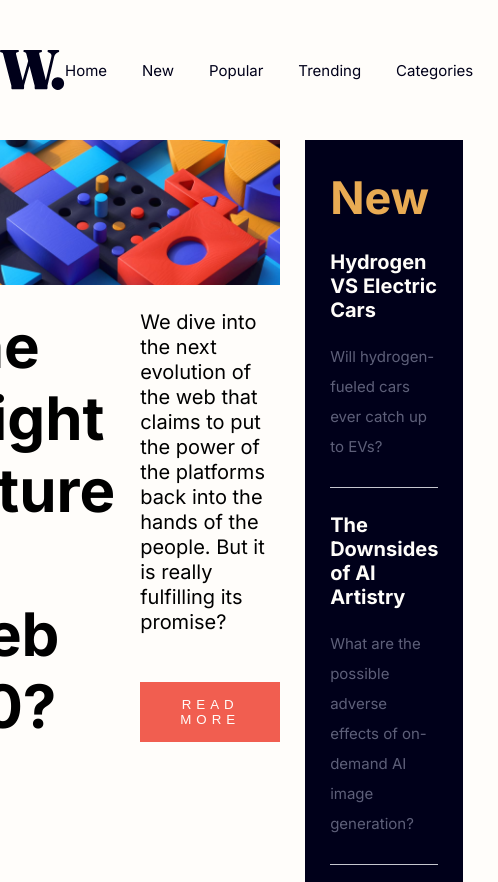
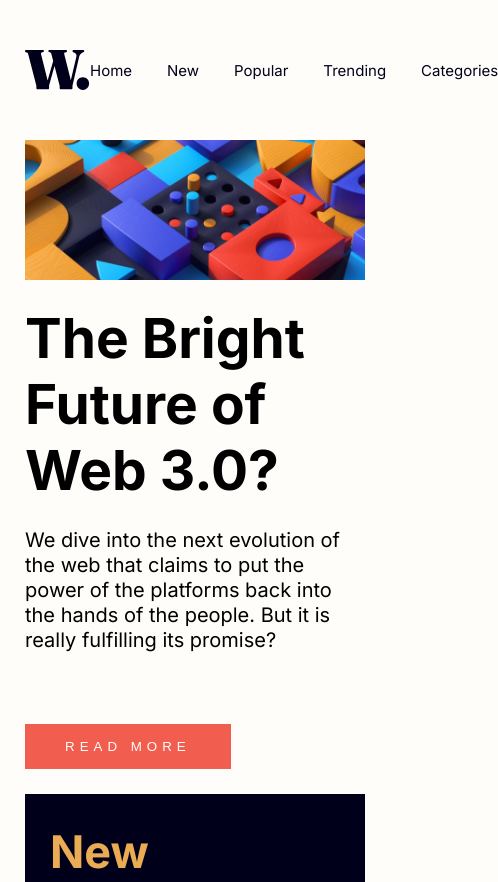
Before and after one commit to oliverpa-dev/News-Home-Page, a website: page index.html in a window 390 px wide. Shown: the top 882 px of the page, 498 px wide, since content can reach past the window. Drawn offline with Linux system fonts and the light colour scheme.

Commit message:
Add: Responsive design 1200px and 918px

```diff
--- a/styles.scss
+++ b/styles.scss
@@ -41,7 +41,7 @@ body {
     display: flex;
     justify-content: space-between;
     align-items: center;
-    padding: 5rem 0 5rem 0;
+    padding: 5rem 2.5rem;
     width: inherit;
     max-width: 1200px;
     margin: auto;
@@ -79,6 +79,7 @@ body {
   width: 100%;
 
   &__wrapper {
+    padding: 0 2.5rem;
     width: inherit;
     max-width: 1200px;
     display: flex;
@@ -95,7 +96,6 @@ body {
       &--left {
         display: flex;
         flex-direction: column;
-        max-width: 850px;
         gap: 2.5rem;
 
         img {
@@ -104,7 +104,6 @@ body {
 
         &_copy {
           display: flex;
-          flex-direction: row;
           gap: 2.5rem;
 
           &-headline {
@@ -114,13 +113,11 @@ body {
 
           &-cta {
             max-width: 425px;
-            display: flex;
-            flex-direction: column;
-            justify-content: space-between;
 
             p {
               line-height: 2.5rem;
               font-size: 2rem;
+              margin-bottom: 71px;
             }
 
             button {
@@ -221,3 +218,75 @@ body {
     }
   }
 }
+
+@media screen and (max-width: 1200px) {
+  .container {
+    &__wrapper {
+      &__top-content {
+        flex-wrap: wrap;
+
+        &--left {
+          // width: 100%;
+
+          img {
+            width: 100%;
+          }
+
+          &_copy {
+            justify-content: space-between;
+
+            &-cta {
+              max-width: 600px;
+            }
+          }
+        }
+
+        &--right {
+          width: 100%;
+        }
+      }
+
+      &__bottom-content {
+        flex-wrap: wrap;
+        gap: 5rem;
+        width: 100%;
+
+        &-items {
+          width: 100%;
+
+          img {
+            width: 25%;
+          }
+        }
+
+        &-item {
+          justify-content: center;
+        }
+      }
+    }
+  }
+}
+
+@media screen and (max-width: 918px) {
+  .container {
+    &__wrapper {
+      &__top-content {
+        &--left {
+          &_copy {
+            flex-wrap: wrap;
+
+            &-headline {
+              max-width: 100%;
+              font-size: 5.5rem;
+            }
+
+            &-cta {
+              max-width: 100%;
+            }
+          }
+        }
+      }
+    }
+  }
+}
+// 600px - one
```
Also changed, not shown: styles.css, 1 other file.
